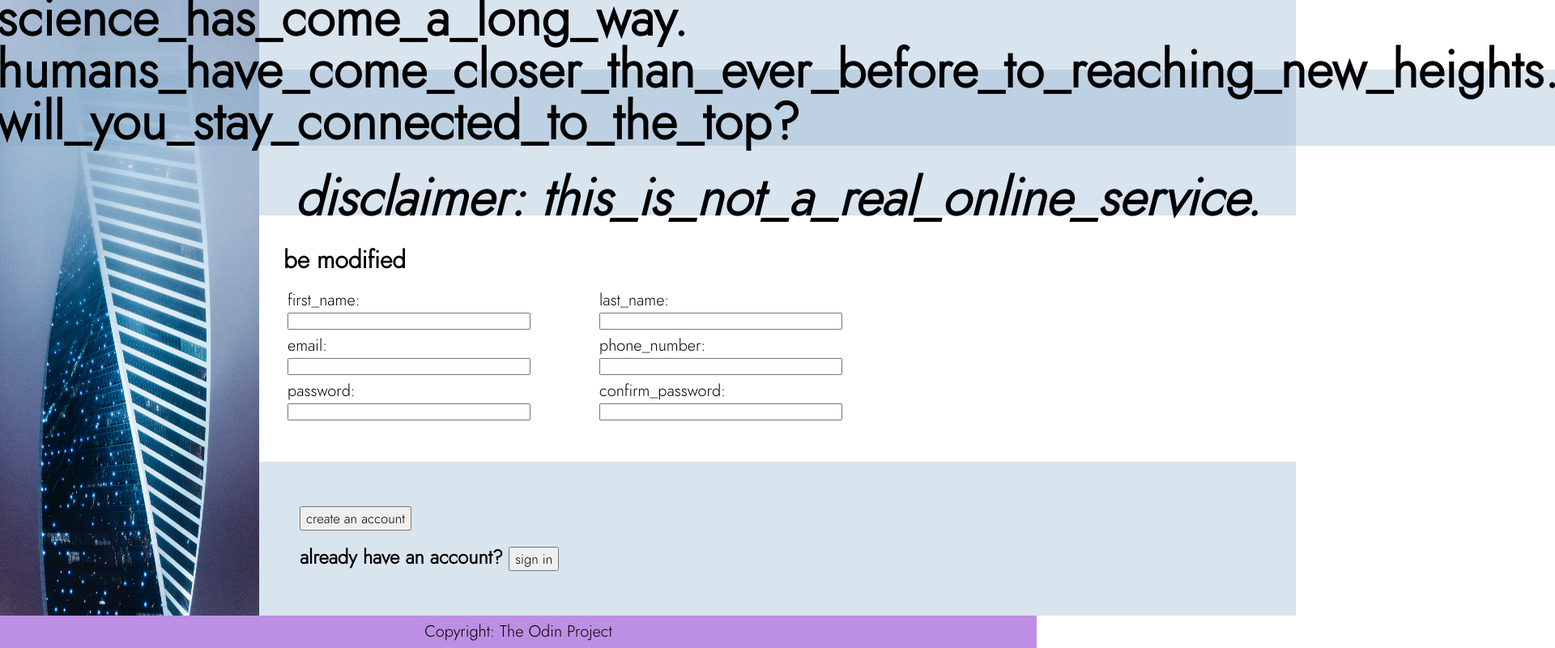
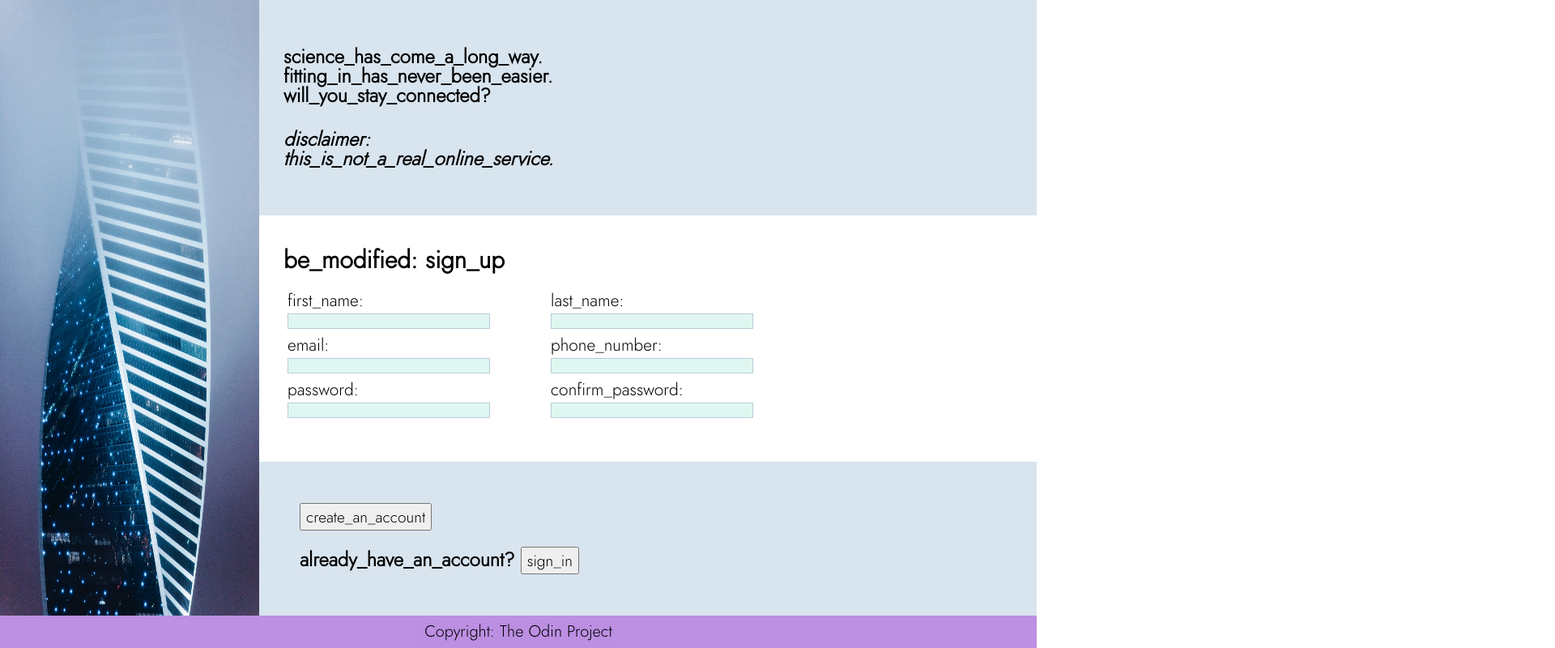
Before and after one commit to eltonbautista/odin-sign-up-form, a plain HTML site: page index.html in a window 1280 px wide. Shown: the whole page at 81% size, 1920 px wide, since content can reach past the window. Drawn offline with Linux system fonts and the light colour scheme.

Commit message:
just working on the design then going to do validations and js

```diff
--- a/index.html
+++ b/index.html
@@ -18,40 +18,43 @@
 <body>
 
     <div class="body-container">
-        <img class="genetic-image" src="genetic.jpg" alt="building that looks like a strand of gene">
+            <img class="genetic-image" src="genetic.jpg" alt="building that looks like a strand of gene">
+
         <div class="form-body">
 
             <div>
-                <div>
-                    <h2>science_has_come_a_long_way. humans_have_come_closer_than_ever_before_to_reaching_new_heights. will_you_stay_connected_to_the_top?</h2>
+                    <h2>science_has_come_a_long_way.
+                     fitting_in_has_never_been_easier.
+                     will_you_stay_connected?</h2>
                     <h2>disclaimer: this_is_not_a_real_online_service.</h2>
-                </div>
             </div>
 
             <div class="form-container">
                 <form action="form">
                     <fieldset>
-                        <legend>be modified</legend>
+                        <legend>be_modified: sign_up</legend>
 
                         <div>
                             <label for="first_name">first_name:</label>
-                            <input type="text" name="first_name" id="first_name">
+                            <input maxlength="15" type="text" name="first_name" id="first_name" required>
 
                             <label for="email">email:</label>
-                            <input type="email" name="email" id="email">
+                            <input type="email" name="email" id="email" required>
 
                             <label for="password">password:</label>
-                            <input type="password" name="password" id="password">
+                            <input type="password" name="password" id="password" required>
                         </div>
                         <div>
                             <label for="last_name">last_name:</label>
-                            <input type="text" name="last_name" id="last_name">
+                            <input maxlength="15" type="text" name="last_name" id="last_name" required>
 
                             <label for="phone_number">phone_number:</label>
-                            <input type="tel" name="phone_number" id="phone_number">
+                            <input pattern="^\(?([0-9]{3})\)?[-.●]?([0-9]{3})[-.●]?([0-9]{4})$" type="tel" name="phone_number" id="phone_number" maxlength="14">
 
                             <label for="confirm_password">confirm_password:</label>
-                            <input type="password" name="confirm_password" id="confirm_password">
+                            <input type="password" name="confirm_password" id="confirm_password" required>
+
+                            <input class="hidden" type="submit" value="" id="submit-form">
                         </div>
 
                     </fieldset>
@@ -59,8 +62,8 @@
             </div>
 
             <div>
-                <button type="submit">create an account</button>
-                <span>already have an account? <button type="button">sign in</button></span>
+                <button type="submit"><label for="submit-form" tabindex="0">create_an_account</label></button>
+                <span>already_have_an_account? <button type="button">sign_in</button></span>
             </div>
 
         </div>
--- a/style.css
+++ b/style.css
@@ -36,6 +36,8 @@ footer, header, hgroup, menu, nav, section {
 body {
 	line-height: 1;
 	font-family: jost, sans-serif;
+	min-height: 100vh;
+	min-width: 100vw;
 }
 ol, ul {
 	list-style: none;
@@ -59,14 +61,13 @@ footer {
 	background-color: rgba(123, 33, 200, 0.5);
 	font-size: 20px;
 	height: 5vh;
-	width: 100vw;
 }
 .body-container {
     display: flex;
 }
 .genetic-image {
     height: 95vh;
-    width: 25vw;
+    width: 25%;
 }
 .form-body {
 	height: 95vh;
@@ -83,14 +84,18 @@ footer {
 	display: flex;
 	flex-direction: column;
 	justify-content: center;
-	align-items: center;
+	align-items: baseline;
 	gap: 30px;
-	font-size: 2em;
+	font-size: 1.5em;
 	font-weight: 600;
 }
 
 .form-body h2:last-child {
 	font-style: italic;
+}
+h2 {
+	margin-left: 30px;
+	width: min(30%, 300px);
 }
 .form-body > div:last-of-type {
 	background-color: rgb(126, 165, 197, 0.3);
@@ -108,7 +113,7 @@ footer {
 
 fieldset {
 	display: flex;
-	gap: 50px;
+	gap: 40px;
 }
 fieldset > legend {
 	font-size: 30px;
@@ -120,18 +125,45 @@ fieldset > legend {
 legend ~ div {
 	display: flex;
 	flex-direction: column;
-	width: 300px;
+	width: min(250px, 20vw);
 	margin-left: 35px;
 	margin-top: 15px;
+	font-size: 21px;
 }
 
 label {
 	margin-top: 10px;
 	margin-bottom: 5px;
-	font-size: 20px;
 }
 
 button {
 	font-family: jost;
-	font-size: 0.7em;
+	font-size: 0.8em;
 }
+
+input {
+	outline: none;
+	border: 1px solid rgba(100, 100, 150, 0.3);
+	background-color: rgb(99, 212, 184, 0.2);
+	box-shadow: 3px black inset;
+}
+
+
+input:focus {
+	background: rgba(161, 160, 238, 0.39);
+	outline: none;
+	border: 3px solid rgba(70, 32, 206, 0.37);
+	border-radius: 4px;
+	box-shadow: 0 0 6px 2px #c73f3f;
+}
+
+input.hidden {
+	visibility: hidden;
+}
+
+img {
+	position: relative;
+}
+.dna {
+	position: absolute;
+}
```
Also changed, not shown: 1 other file.
